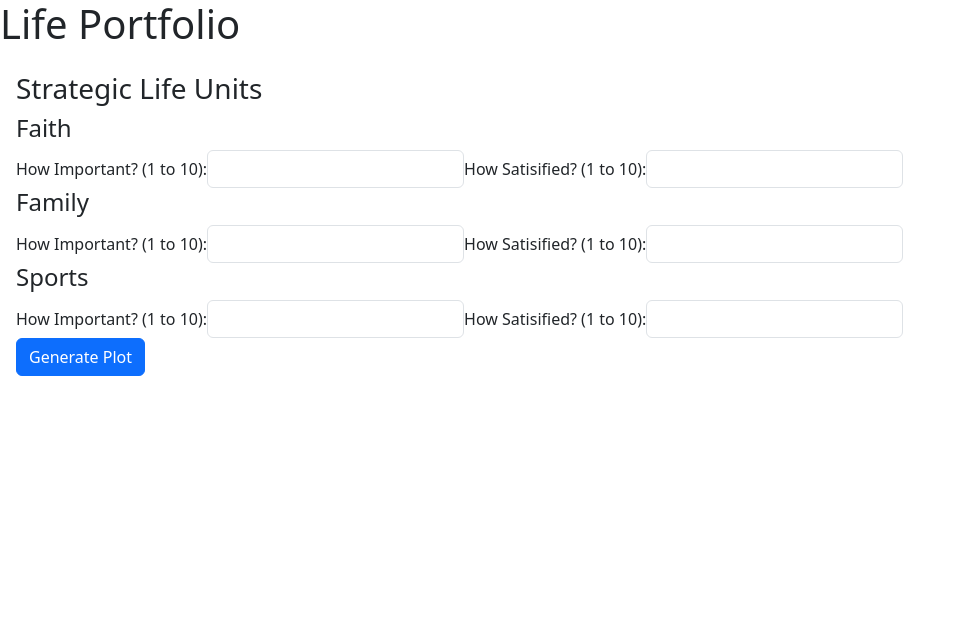
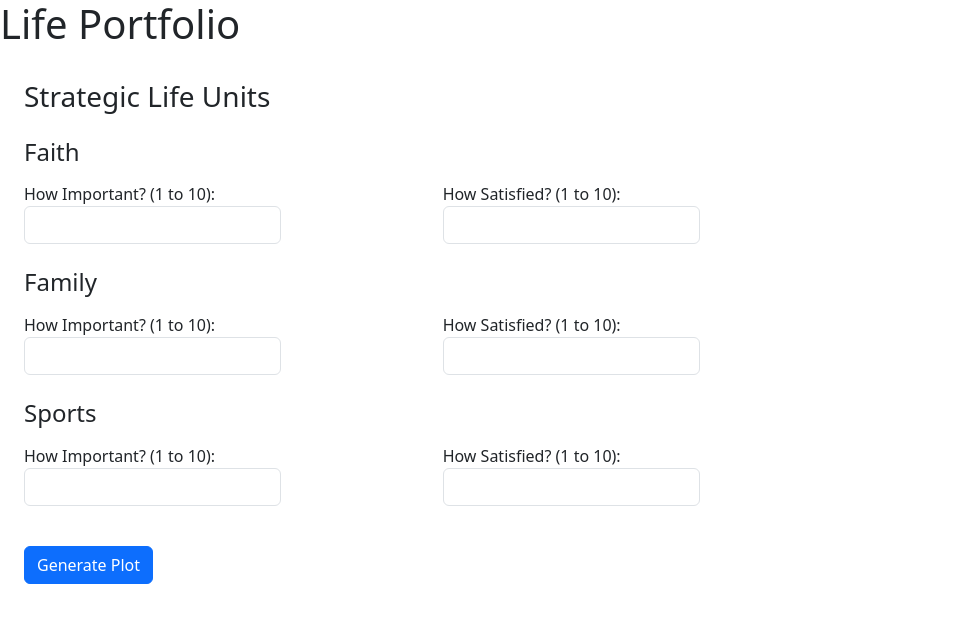
Before and after one commit to shehio/life-portfolio, a Next.js app: page / in a window 1280 px wide. Shown: the top 622 px of the page, without its empty margins (0-963 px from the left). Built offline with nearby package versions, Linux system fonts and the light colour scheme.

Commit message:
Added LifeUnitSection

```diff
--- /dev/null
+++ b/components/LifeUnitSection.tsx
@@ -0,0 +1,49 @@
+import React from 'react';
+
+interface LifeUnitSectionProps {
+  title: string;
+  importanceValue: string;
+  satisfactionValue: string;
+  onImportanceChange: (e: React.ChangeEvent<HTMLInputElement>) => void;
+  onSatisfactionChange: (e: React.ChangeEvent<HTMLInputElement>) => void;
+}
+
+const LifeUnitSection: React.FC<LifeUnitSectionProps> = ({
+  title,
+  importanceValue,
+  satisfactionValue,
+  onImportanceChange,
+  onSatisfactionChange,
+}) => {
+  return (
+    <div className="form-group mb-3">
+      <h4 className="mb-3">{title}</h4>
+      <div className="row mb-2">
+        <div className="col-md-4">
+          <label className="form-label">
+            How Important? (1 to 10):
+            <input
+              type="text"
+              value={importanceValue}
+              onChange={onImportanceChange}
+              className="form-control"
+            />
+          </label>
+        </div>
+        <div className="col-md-4">
+          <label className="form-label">
+            How Satisfied? (1 to 10):
+            <input
+              type="text"
+              value={satisfactionValue}
+              onChange={onSatisfactionChange}
+              className="form-control"
+            />
+          </label>
+        </div>
+      </div>
+    </div>
+  );
+};
+
+export default LifeUnitSection;
--- a/components/PlotForm.tsx
+++ b/components/PlotForm.tsx
@@ -1,5 +1,5 @@
-// components/PlotForm.tsx
 import React, { useState } from 'react';
+import LifeUnitSection from './LifeUnitSection';
 
 interface PlotFormProps {
   onSubmit: (xValues: number[], yValues: number[]) => void;
@@ -21,72 +21,30 @@ const PlotForm: React.FC<PlotFormProps> = ({ onSubmit }) => {
   };
 
   return (
-    <form onSubmit={handleSubmit} className="p-3">
-      <h3>Strategic Life Units</h3>
-      <div className="form-group">
-        <h4>Faith</h4>
-        <label className="mr-2">
-          How Important? (1 to 10):
-          <input
-            type="text"
-            value={x1}
-            onChange={(e) => setX1(e.target.value)}
-            className="form-control d-inline-block w-auto ml-2"
-          />
-        </label>
-        <label className="mr-2">
-        How Satisified? (1 to 10):
-          <input
-            type="text"
-            value={y1}
-            onChange={(e) => setY1(e.target.value)}
-            className="form-control d-inline-block w-auto ml-2"
-          />
-        </label>
-      </div>
-      <div className="form-group">
-        <h4>Family</h4>
-        <label className="mr-2">
-        How Important? (1 to 10):
-          <input
-            type="text"
-            value={x2}
-            onChange={(e) => setX2(e.target.value)}
-            className="form-control d-inline-block w-auto ml-2"
-          />
-        </label>
-        <label className="mr-2">
-        How Satisified? (1 to 10):
-          <input
-            type="text"
-            value={y2}
-            onChange={(e) => setY2(e.target.value)}
-            className="form-control d-inline-block w-auto ml-2"
-          />
-        </label>
-      </div>
-      <div className="form-group">
-        <h4>Sports</h4>
-        <label className="mr-2">
-        How Important? (1 to 10):
-          <input
-            type="text"
-            value={x3}
-            onChange={(e) => setX3(e.target.value)}
-            className="form-control d-inline-block w-auto ml-2"
-          />
-        </label>
-        <label className="mr-2">
-        How Satisified? (1 to 10):
-          <input
-            type="text"
-            value={y3}
-            onChange={(e) => setY3(e.target.value)}
-            className="form-control d-inline-block w-auto ml-2"
-          />
-        </label>
-      </div>
-      <button type="submit" className="btn btn-primary">Generate Plot</button>
+    <form onSubmit={handleSubmit} className="p-4">
+      <h3 className="mb-4">Strategic Life Units</h3>
+      <LifeUnitSection
+        title="Faith"
+        importanceValue={x1}
+        satisfactionValue={y1}
+        onImportanceChange={(e) => setX1(e.target.value)}
+        onSatisfactionChange={(e) => setY1(e.target.value)}
+      />
+      <LifeUnitSection
+        title="Family"
+        importanceValue={x2}
+        satisfactionValue={y2}
+        onImportanceChange={(e) => setX2(e.target.value)}
+        onSatisfactionChange={(e) => setY2(e.target.value)}
+      />
+      <LifeUnitSection
+        title="Sports"
+        importanceValue={x3}
+        satisfactionValue={y3}
+        onImportanceChange={(e) => setX3(e.target.value)}
+        onSatisfactionChange={(e) => setY3(e.target.value)}
+      />
+      <button type="submit" className="btn btn-primary mt-3">Generate Plot</button>
     </form>
   );
 };
```
